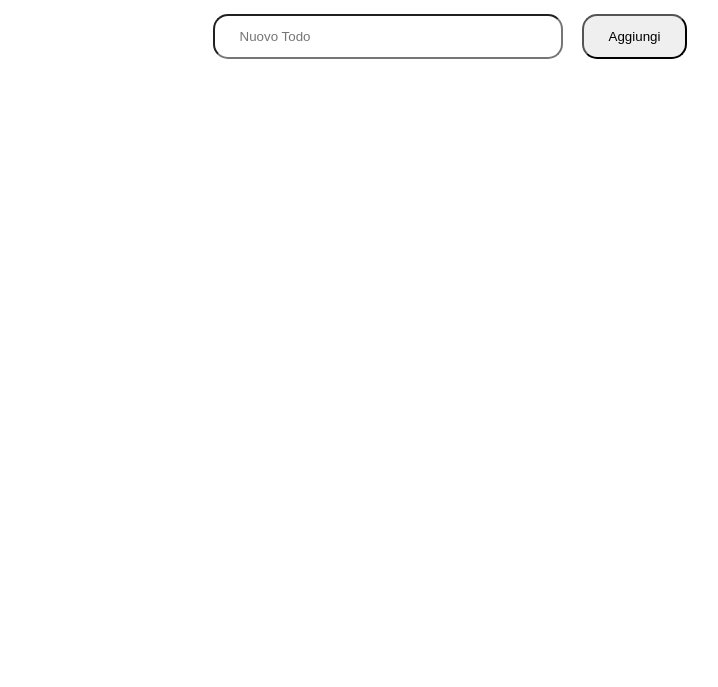
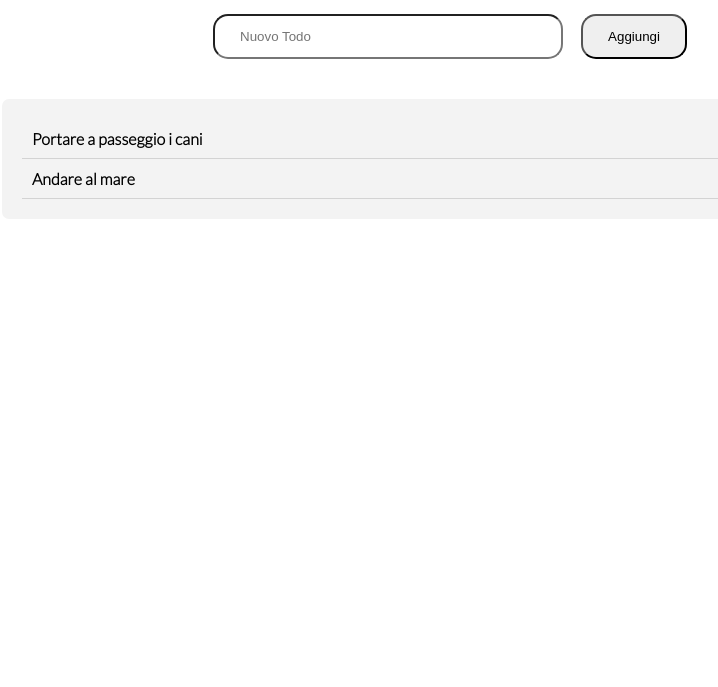
Before and after one commit to EmanuelaMocci/vue-todolist, a plain HTML site: page index.html in a window 1280 px wide. Shown: the part 113-800 px from the top of the page, without its empty margins (190-908 px from the left). Drawn offline with nearby package versions, Linux system fonts and the light colour scheme.

Commit message:
Aggiunta nuovo elemento da input

```diff
--- a/css/style.css
+++ b/css/style.css
@@ -3,7 +3,10 @@
     padding: 0;
     box-sizing: border-box;
 }
-
+body{
+    font-family: 'Lato', sans-serif;
+}
+/* Header */
 .header-top{
     display: flex;
     justify-content: center;
@@ -12,7 +15,7 @@
     width: 300px;
     margin: 30px;
 }
-.header-bottom{
+header{
     text-align: center;
 }
 .header-bottom input, .header-bottom button{
@@ -27,3 +30,27 @@
     text-decoration: none;
     color: black;
 }
+/* /Header */
+
+/* Main */
+main{
+    width: 70%;
+    margin: auto;
+}
+ul{
+    background-color: rgb(243, 243, 243);
+    padding: 20px;
+    border-radius: 7px;
+    margin-top: 40px;
+}
+ul li{
+    list-style: none;
+    padding: 10px;
+    border-bottom: 1px solid lightgrey;
+    background-color: rgb(243, 243, 243);
+    font-weight: bold;
+}
+ul li:hover{
+    background-color: white;
+}
+/* /Main */
--- a/index.html
+++ b/index.html
@@ -5,6 +5,11 @@
     <meta http-equiv="X-UA-Compatible" content="IE=edge">
     <meta name="viewport" content="width=device-width, initial-scale=1.0">
     <title>Vue To Do List</title>
+    <!-- Google Font -->
+    <link rel="preconnect" href="https://fonts.googleapis.com">
+    <link rel="preconnect" href="https://fonts.gstatic.com" crossorigin>
+    <link href="https://fonts.googleapis.com/css2?family=Lato:wght@300&display=swap" rel="stylesheet">
+   <!-- /Google Font -->
     <!-- Link icone-->
     <link rel="stylesheet" href="https://cdnjs.cloudflare.com/ajax/libs/font-awesome/5.15.4/css/all.min.css">
     <!-- /Link icone -->
@@ -21,8 +26,8 @@
             </div>
 
             <div class="header-bottom">
-                <input type="text" placeholder="Nuovo Todo">
-                <button><a href="#">Aggiungi</a></button>
+                <input type="text" placeholder="Nuovo Todo" v-model="nuovo">
+                <button @click="addNuovo"><a href="#">Aggiungi</a></button>
             </div>
         </header>
 
--- a/js/main.js
+++ b/js/main.js
@@ -5,9 +5,14 @@
 var app = new Vue({
     el: '#root',
     data: {
-        logo: 'img/logo.png'
+        logo: 'img/logo.png',
+        todos: ['Portare a passeggio i cani', 'Andare al mare'],
+        nuovo: ""
     },
     methods: {
+        addNuovo: function(){
+            this.todos.push(this.nuovo);
+        }
 
     }
 })
```
